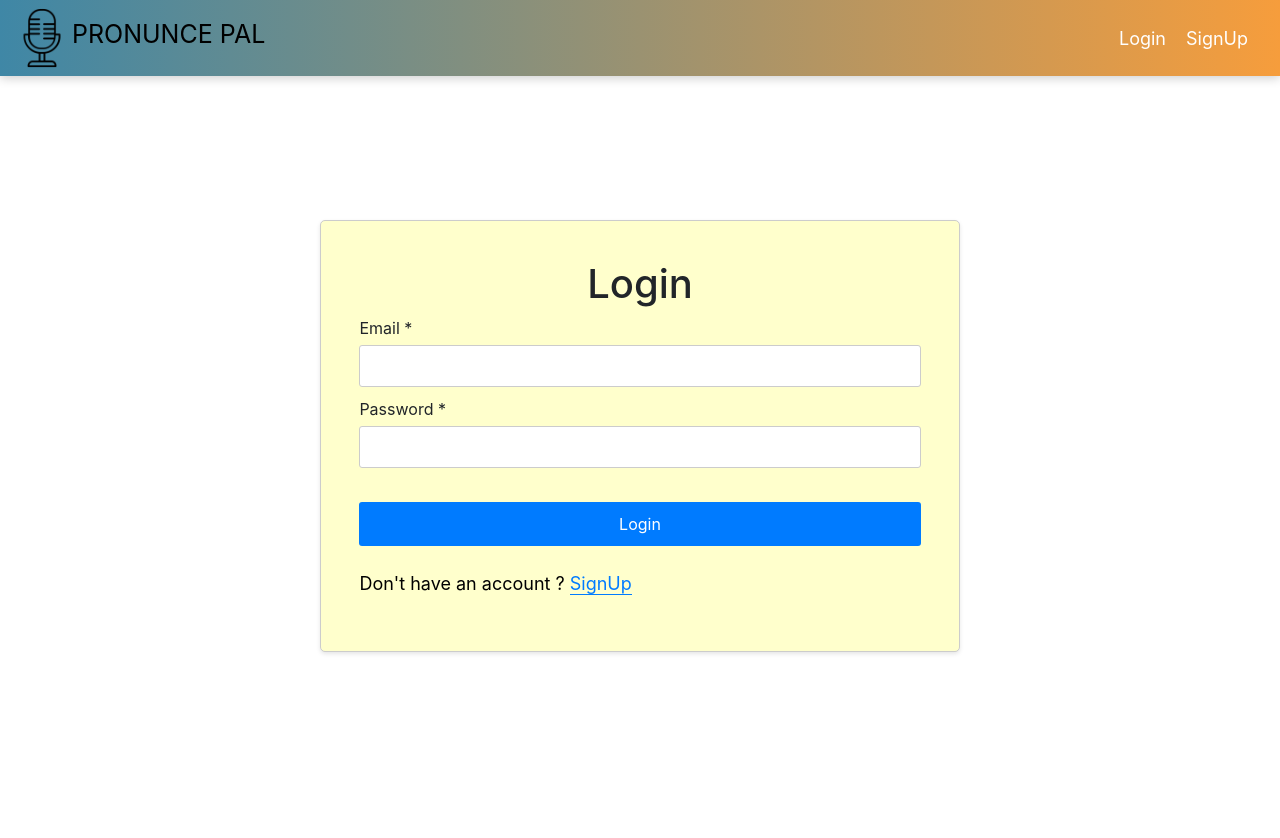
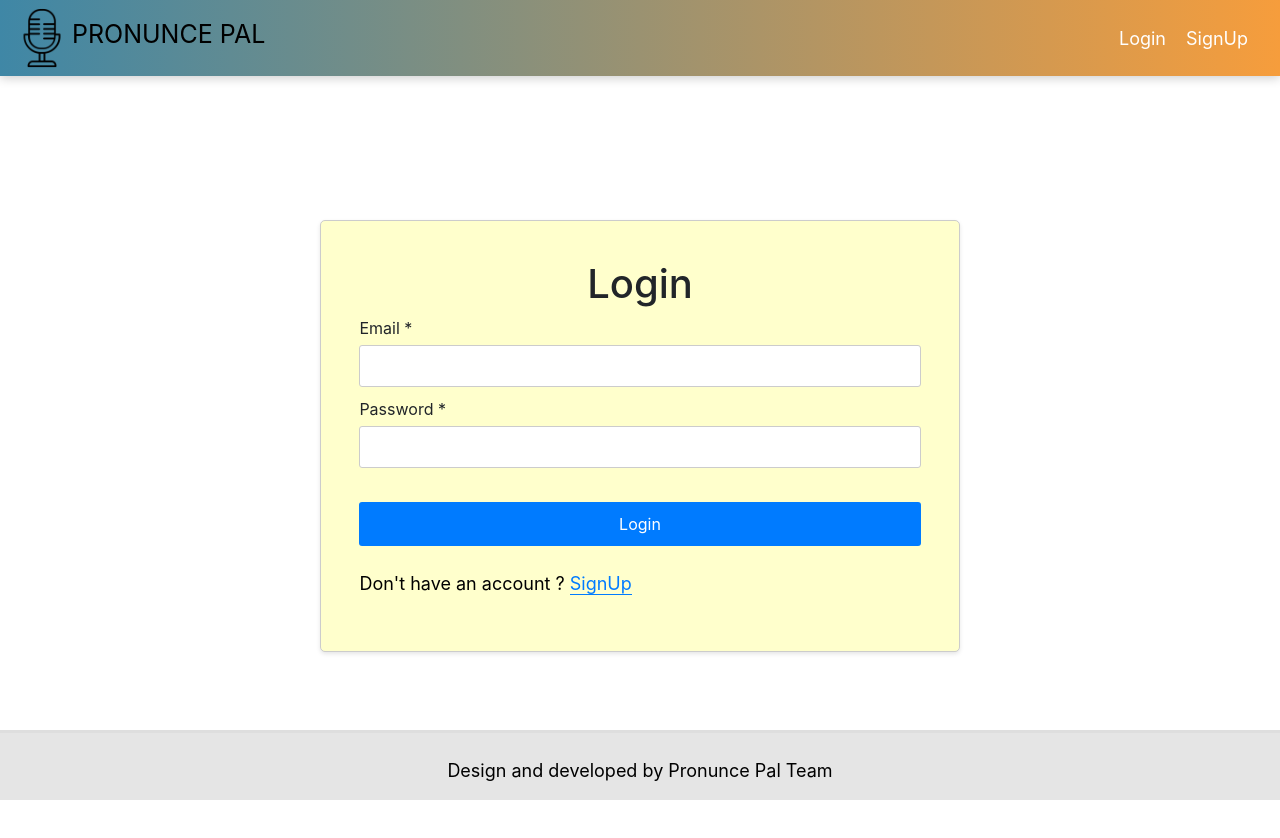
Before and after one commit to Birla10/pronuncepal, a React (Create React App) app in the folder speech-ui/: page /login in a window 1280 px wide. Shown: the top 838 px of the page. Before the commit the page ends 800 px from the top, so only its background shows below. Built offline with nearby package versions, Linux system fonts and the light colour scheme.

Commit message:
Footer creation

```diff
--- /dev/null
+++ b/speech-ui/src/components/Footer.js
@@ -0,0 +1,14 @@
+import '../style/Footer.css'
+function Footer(){
+
+    return(
+        <>
+        <br/><br/>
+            <div className="footer">
+                <br/>
+                <center ><p >Design and developed by Pronunce Pal Team</p></center></div>
+        </>
+
+    )
+}
+export default Footer;
--- a/speech-ui/src/components/Login.js
+++ b/speech-ui/src/components/Login.js
@@ -5,6 +5,7 @@ import { Link, Navigate } from 'react-router-dom';
 import axios from 'axios';
 import { useNavigate } from 'react-router-dom';
 import UserHome from './UserHome';
+import Footer from './Footer';
 
 
 function Login() {
@@ -103,6 +104,7 @@ function Login() {
           <p className='navigater'>Don't have an account ? <Link to="/signup" className='link' > SignUp </Link> </p>
         </div>
       </div>
+      <Footer/>
     </>
   );
   }
--- a/speech-ui/src/components/Signup.js
+++ b/speech-ui/src/components/Signup.js
@@ -3,6 +3,7 @@ import "../style/signUp.css";
 import {Link,useNavigate} from 'react-router-dom'
 import NavBar from './NavBar';
 import axios from "axios"
+import Footer from './Footer';
 function SignUp() {
   const navigate = useNavigate();
   const warnStyle = {
@@ -137,10 +138,11 @@ function SignUp() {
         />
         <br/>
         <button onClick={handleSignUp}>SignUp</button>
-        <br/>
+
         <p className='navigater'>Already a User ?  <Link to="/login" className='link' > Login </Link> </p>
       </div>
     </div>
+    <Footer/>
   </>
   );
 }
--- a/speech-ui/src/components/UserHome.js
+++ b/speech-ui/src/components/UserHome.js
@@ -2,7 +2,7 @@
 import NavBar from "./NavBar";
 import Tab from 'react-bootstrap/Tab';
 import Tabs from 'react-bootstrap/Tabs';
-import Practise from "./practise";
+import Practise from "./Practise";
 import Analytics from "./Analytics";
 import History from "./History";
 import { useState } from "react";
@@ -10,6 +10,7 @@ import { Navigate, useNavigate } from "react-router-dom";
 import Login from './Login'
 
 import "../style/UserHome.css";
+import Footer from "./Footer";
 
 function UserHome(){
     const nagivation = useNavigate()
@@ -41,6 +42,9 @@ function UserHome(){
       </Tab>
 
     </Tabs>
+    <Footer>
+
+    </Footer>
         </>
     )
 }
--- /dev/null
+++ b/speech-ui/src/style/Footer.css
@@ -0,0 +1,12 @@
+.footer{
+    position:absolute;
+    bottom:0;
+    width:100%;
+    background-color: rgba(0, 0, 0, 0.1);
+    border-top: solid rgba(0, 0, 0, 0.033) ;
+}
+.footer p{
+    text-align: center;
+    width: 100%;
+    color: black;
+}
```
